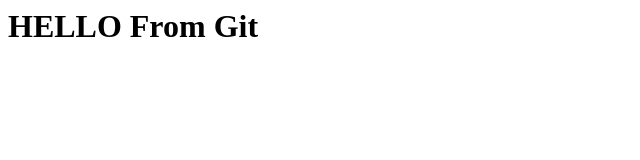
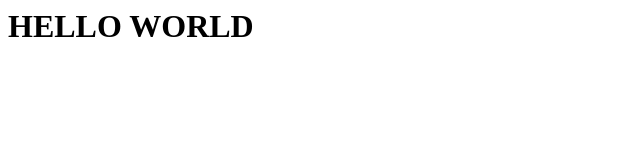
Before and after one commit to NayanaPersonal25/KubePractise, a plain HTML site: page index.html in a window 1280 px wide. Shown: the full height of the page, 0-640 px from the left. Drawn offline with Linux system fonts and the light colour scheme.

Commit message:
Update index.html

```diff
--- a/index.html
+++ b/index.html
@@ -1,3 +1,3 @@
 <html>
-<h1> HELLO From Git </h1>
+<h1> HELLO WORLD </h1>
 </html>
```
